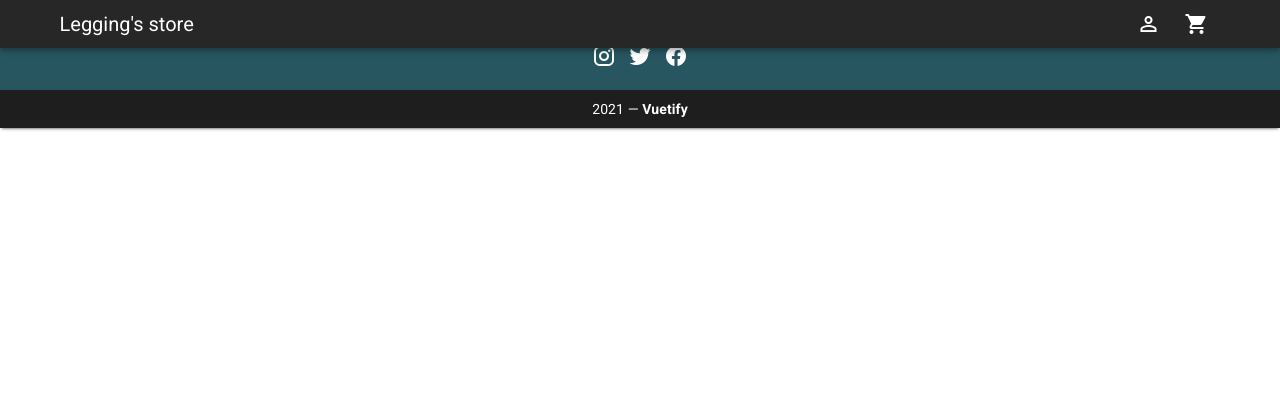
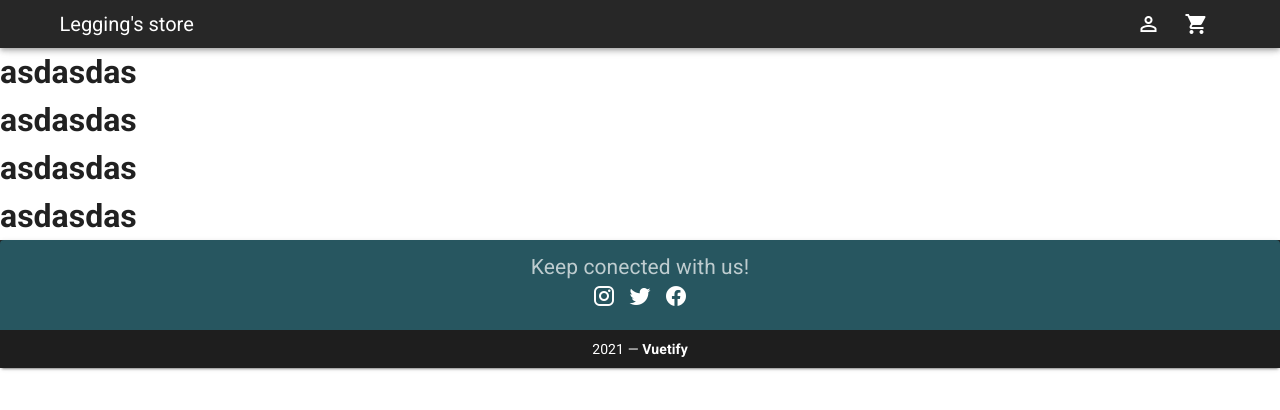
Before and after one commit to LighuenR/shop-project, a Vue app in the folder Frontend/: page /register in a window 1280 px wide. Shown: the top 410 px of the page. Built offline with nearby package versions, Linux system fonts and the light colour scheme.

Commit message:
views fixed

```diff
--- /dev/null
+++ b/Frontend/src/components/Register/Register.vue
@@ -0,0 +1,21 @@
+!<template>
+    <div>
+ <h1>asdasdas</h1>
+ <h1>asdasdas</h1>
+ <h1>asdasdas</h1>
+ <h1>asdasdas</h1>
+ <h1>asdasdas</h1>
+    </div>
+</template>
+
+<script>
+    export default {
+
+    }
+</script>
+
+<style lang="scss" scoped>
+.container {
+    padding:75px 0 300px 0;
+}
+</style>
--- a/Frontend/src/router/index.js
+++ b/Frontend/src/router/index.js
@@ -17,12 +17,12 @@ const routes = [
     // route level code-splitting
     // this generates a separate chunk (about.[hash].js) for this route
     // which is lazy-loaded when the route is visited.
-    component: () => import(/* webpackChunkName: "about" */ '../views/Cart.vue')
+    component: () => import(/* webpackChunkName: "cart" */ '../views/Cart.vue')
   },
   {
     path: '/register',
     name: 'Register',
-    component: () => import('../views/Register.vue')
+    component: () => import(/* webpackChunkName: "register" */ '../views/Register.vue')
   }
 ]
 
--- a/Frontend/src/views/Cart.vue
+++ b/Frontend/src/views/Cart.vue
@@ -9,7 +9,7 @@
 <script>
  import Cart from "../components/Cart/Cart"
   export default {
-    name: 'About',
+
     components: {
       Cart
     }
--- a/Frontend/src/views/Register.vue
+++ b/Frontend/src/views/Register.vue
@@ -1,13 +1,19 @@
 !<template>
     <div>
-
+    <Register/>
     </div>
 </template>
 
 <script>
+import Register from "../components/Register/Register"
     export default {
 
+    components: {
+      Register
     }
+
+  }
+
 </script>
 
 <style lang="scss" scoped>
```
Also changed, not shown: Frontend/src/components/Cart/test.vue (deleted, +0 -10 lines).
